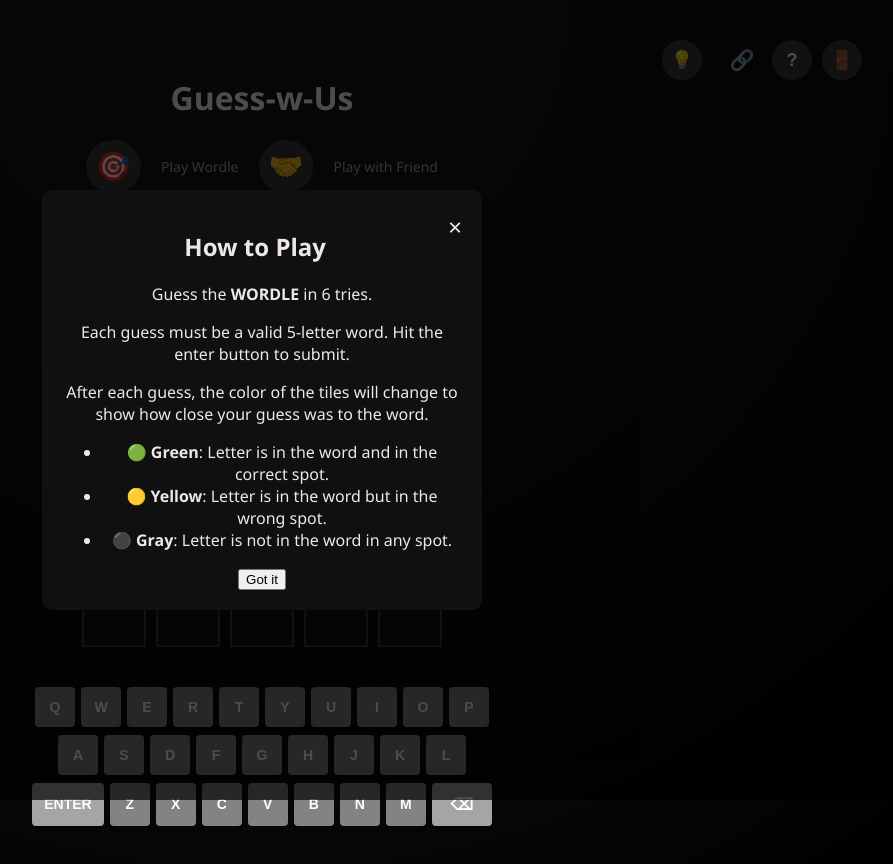
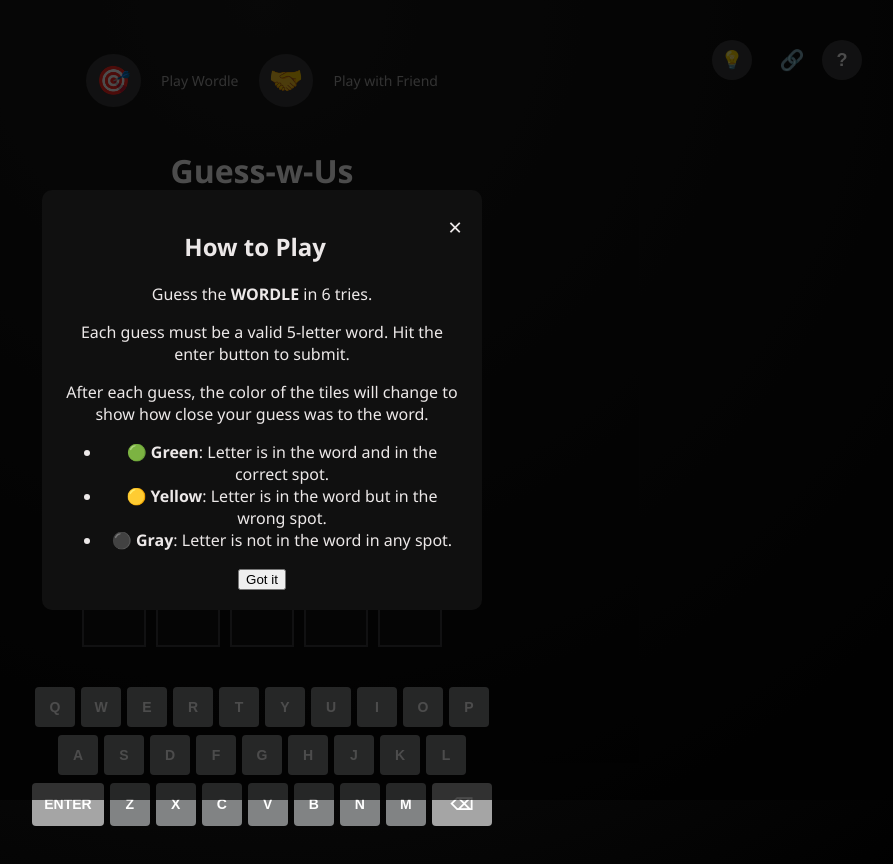
Before and after one commit to vandana050/Wordle, a plain HTML site: page index.html in a window 1280 px wide. Shown: the whole page, without its empty margins (378-1271 px from the left). Drawn offline with Linux system fonts and the light colour scheme.

Commit message:
Update index.html

```diff
--- a/index.html
+++ b/index.html
@@ -9,9 +9,6 @@
 <div id="toast" class="toast">Copied!</div>
 
 <body>
-   <h1 class="title">Guess-w-Us</h1>
-  <meta name="viewport" content="width=device-width, initial-scale=1.0, maximum-scale=1.0, user-scalable=no">
-
 
   <div class="mode-selector">
     <button id="single-player-btn" class="mode-btn">🎯</button>
@@ -47,9 +44,15 @@
   </div>
 
 
-  <div class="top-right-buttons">
 
 
+
+  <h1 class="title">Guess-w-Us</h1>
+  <meta name="viewport" content="width=device-width, initial-scale=1.0, maximum-scale=1.0, user-scalable=no">
+
+
+
+  <div class="top-right-buttons">
     <div class="tooltip-container">
       <button id="hint-btn" class="circle-btn">💡</button>
       <span class="tooltip-text">Get a hint</span>
@@ -57,7 +60,7 @@
     <p id="hint-text" style="margin-top: 10px; color: #ccc; font-style: italic;"></p>
 
     <div class="tooltip-container">
-      <button id="copy-link-btn" class="circle-btn" >🔗</button>
+      <button id="copy-link-btn" class="circle-btn">🔗</button>
       <span class="tooltip-text">Copy game link</span>
     </div>
 
@@ -66,10 +69,6 @@
       <button id="help-btn" class="circle-btn">?</button>
       <span class="tooltip-text">How to play</span>
     </div>
-    <div class="tooltip-container">
-  <button class="circle-btn" onclick="logout()">🚪</button>
-  <span class="tooltip-text">Logout</span>
-</div>
   </div>
   <div id="instructions-modal" class="modal">
     <div class="modal-content">
```
